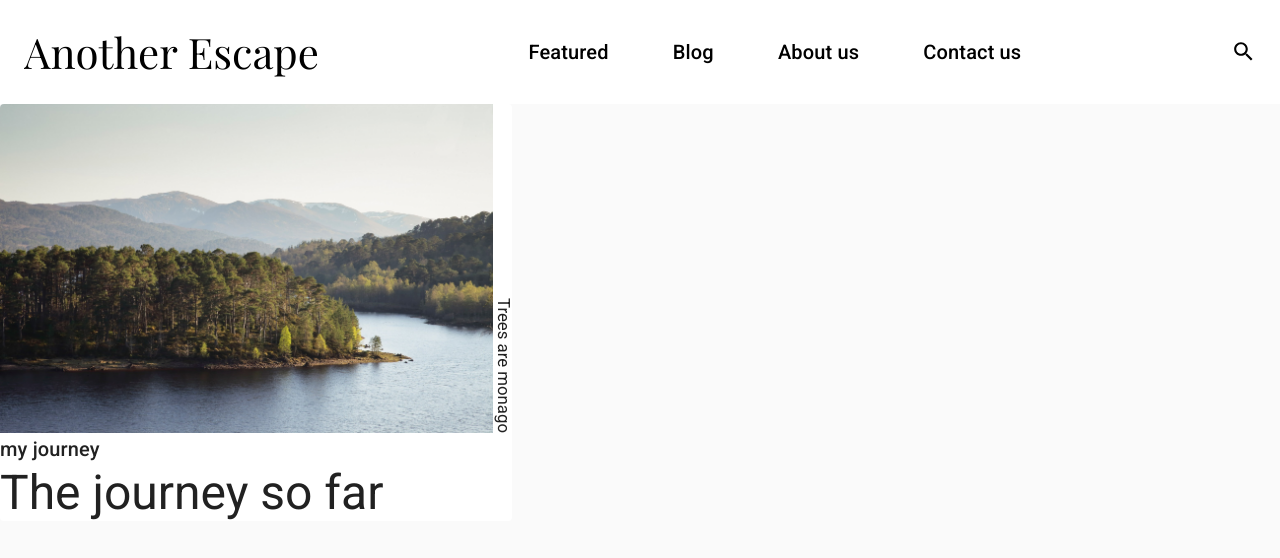
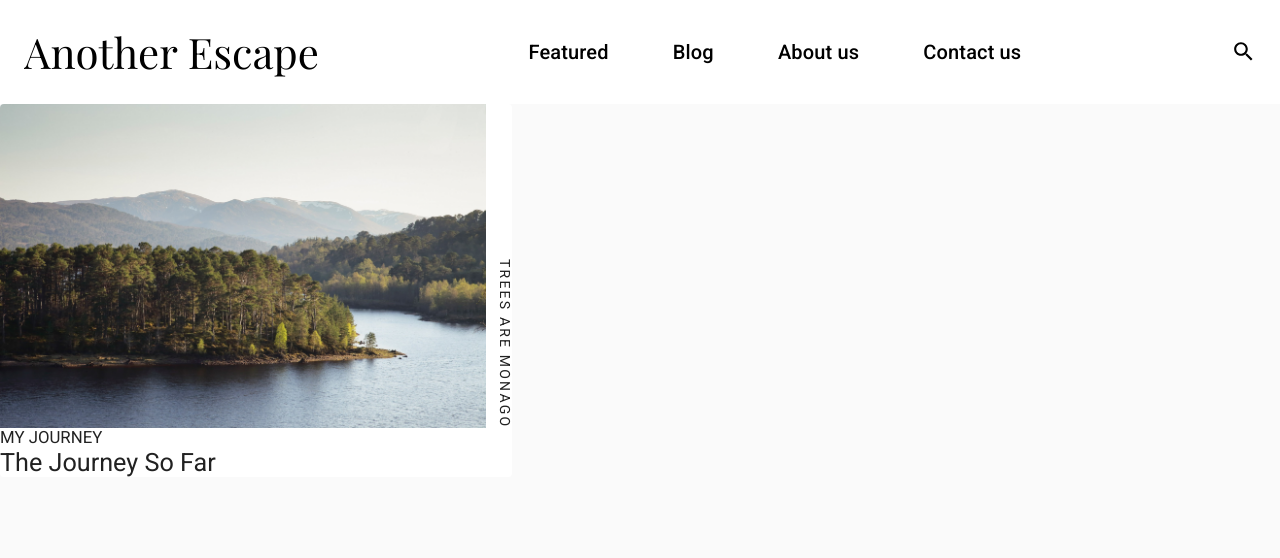
Before and after one commit to aliraza944/Travel-Blog, a Next.js app: page / in a window 1280 px wide. Shown: the top 558 px of the page. Built offline with nearby package versions, Linux system fonts and the light colour scheme; a web font is replaced by a local one.

Commit message:
more styling, pakgs added markdwon and gray-matter

```diff
--- a/Components/Card/Styles.js
+++ b/Components/Card/Styles.js
@@ -12,6 +12,7 @@ const useStyles = makeStyles({
   },
   media: {
     width: "100%",
+    marginRight: "10px",
   },
   content: {
     width: "100%",
@@ -23,7 +24,18 @@ const useStyles = makeStyles({
     justifyContent: "space-between",
   },
   sideTitle: {
+    fontSize: "1em",
+    letterSpacing: "2.2px",
+    textTransform: "uppercase",
+  },
+  bottomTag: {
     fontSize: "1.2em",
+    color: "#222",
+    textTransform: "uppercase",
+  },
+  bottomTitle: {
+    fontSize: "1.8em",
+    textTransform: "capitalize",
   },
 });
 export default useStyles;
--- a/Components/Card/index.js
+++ b/Components/Card/index.js
@@ -25,9 +25,15 @@ export default function ContentCard(props) {
         </div>
       </CardContent>
       <div className={classes.tagesandtitles}>
-        <Typography variant="h6"> my journey</Typography>
+        <Typography className={classes.bottomTag} variant="h3">
+          {" "}
+          my journey
+        </Typography>
 
-        <Typography variant="h3"> The journey so far </Typography>
+        <Typography className={classes.bottomTitle} variant="h3">
+          {" "}
+          The journey so far{" "}
+        </Typography>
       </div>
     </Card>
   );
--- a/package.json
+++ b/package.json
@@ -11,6 +11,8 @@
   "dependencies": {
     "@material-ui/core": "^4.12.1",
     "@material-ui/icons": "^4.11.2",
+    "gray-matter": "^4.0.3",
+    "marked": "^2.1.3",
     "next": "11.0.1",
     "react": "17.0.2",
     "react-dom": "17.0.2"
```
Also changed, not shown: 1 other file (tests, documents, lock files or other folders).
